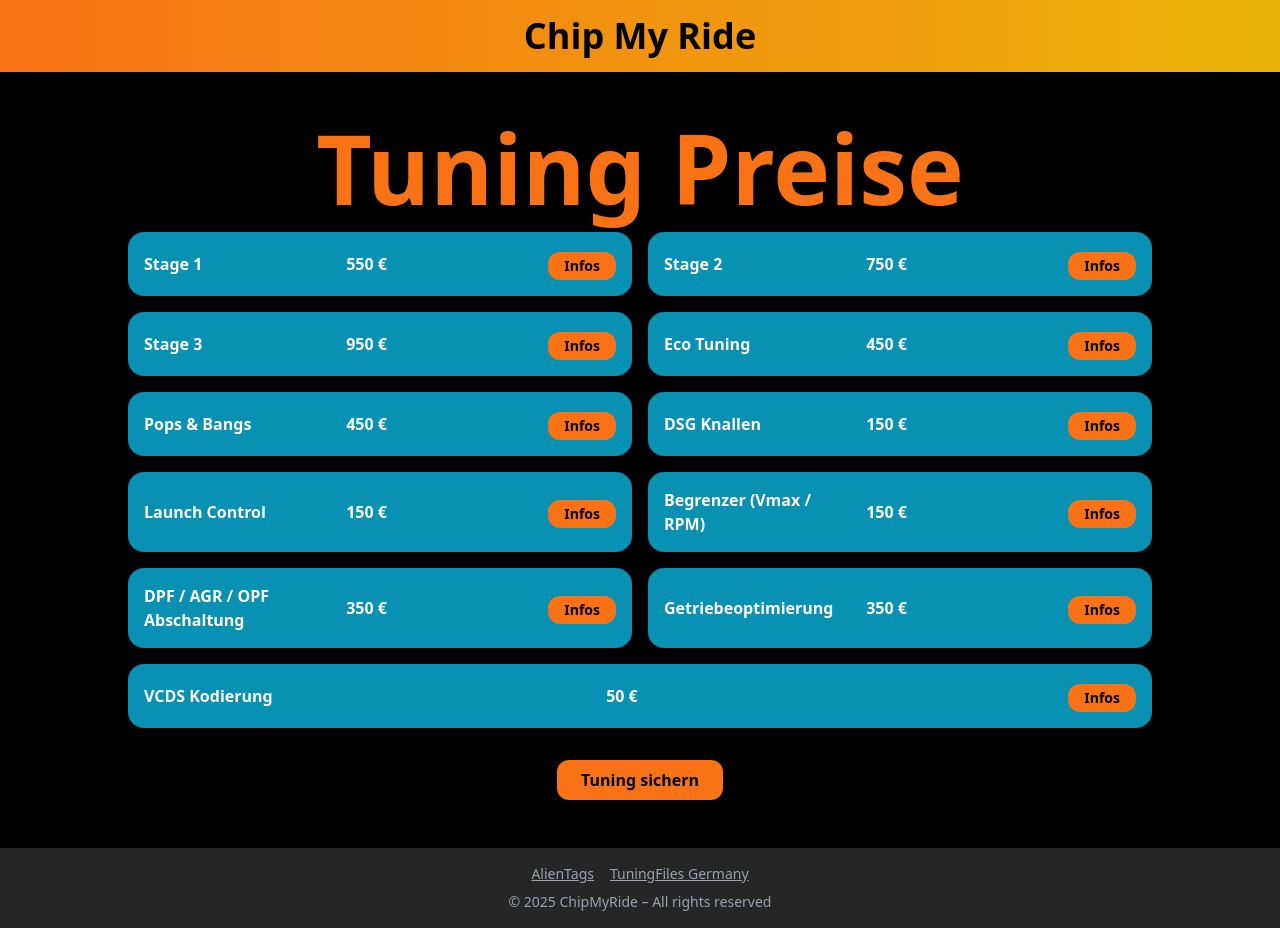
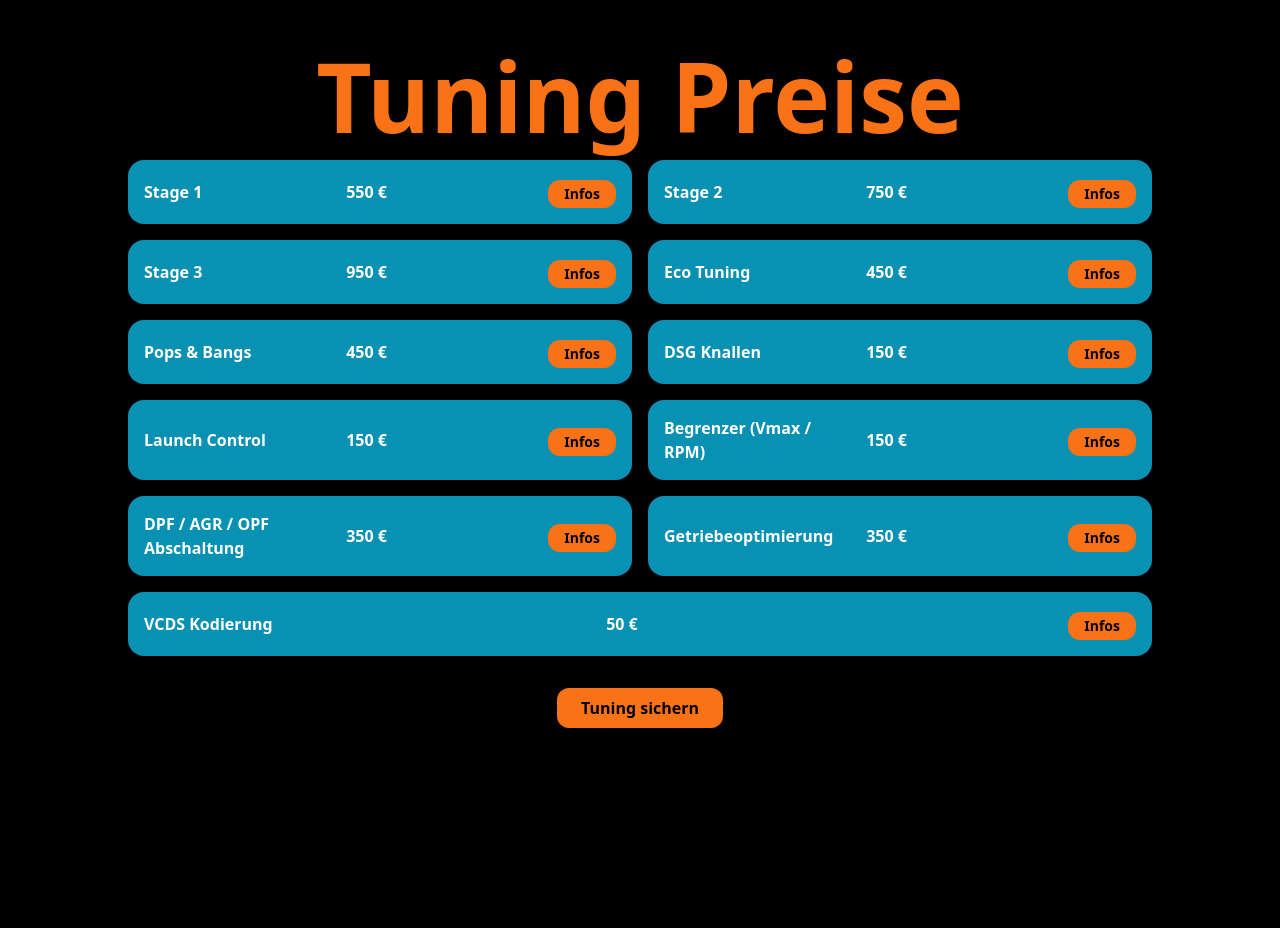
Before and after one commit to ChipMyRide/ChipMyRide, a React (Vite) app: page / in a window 1280 px wide. After the commit the page ends 800 px from the top, so only its background shows below. Built offline with nearby package versions, Linux system fonts and the light colour scheme.

Commit message:
Update Home.tsx

```diff
--- a/src/pages/Home.tsx
+++ b/src/pages/Home.tsx
@@ -3,29 +3,22 @@ import { Link } from "react-router-dom";
 
 function Home() {
   return (
-    <div className="flex flex-col min-h-screen bg-black text-white">
-      {/* Banner */}
-      <header className="w-full p-4 bg-gradient-to-r from-orange-500 to-yellow-500 text-black text-4xl font-bold text-center">
-        Chip My Ride
-      </header>
-
-      {/* Hauptinhalt */}
-      <main className="flex-grow flex flex-col items-center mt-12 px-4">
+    <div className="flex flex-col items-center mt-12 px-4">
       <h2 className="text-8xl font-bold mb-4 text-orange-500">Tuning Preise</h2>
 
       <div className="grid grid-cols-1 md:grid-cols-2 gap-4 w-full max-w-5xl mx-auto">
         {[
-            { name: "Stage 1", price: "550 €", link: "#/stage1InfoPage" },
-            { name: "Stage 2", price: "750 €", link: "#/stage2InfoPage" },
-            { name: "Stage 3", price: "950 €", link: "#/tuning/stage3" },
-            { name: "Eco Tuning", price: "450 €", link: "#/tuning/eco" },
-            { name: "Pops & Bangs", price: "450 €", link: "#/tuning/pops" },
-            { name: "DSG Knallen", price: "150 €", link: "#/tuning/dsg-knallen" },
-            { name: "Launch Control", price: "150 €", link: "#/tuning/launchcontrol" },
-            { name: "Begrenzer (Vmax / RPM)", price: "150 €", link: "#/tuning/begrenzer" },
-            { name: "DPF / AGR / OPF Abschaltung", price: "350 €", link: "#/tuning/abschaltung" },
-            { name: "Getriebeoptimierung", price: "350 €", link: "#/tuning/getriebe" },
-            { name: "VCDS Kodierung", price: "50 €", link: "#/tuning/vcds" },
+          { name: "Stage 1", price: "550 €", link: "/stage1-info-page" },
+          { name: "Stage 2", price: "750 €", link: "/stage2-info-page" },
+          { name: "Stage 3", price: "950 €", link: "/tuning/stage3" },
+          { name: "Eco Tuning", price: "450 €", link: "/tuning/eco" },
+          { name: "Pops & Bangs", price: "450 €", link: "/tuning/pops" },
+          { name: "DSG Knallen", price: "150 €", link: "/tuning/dsg-knallen" },
+          { name: "Launch Control", price: "150 €", link: "/tuning/launchcontrol" },
+          { name: "Begrenzer (Vmax / RPM)", price: "150 €", link: "/tuning/begrenzer" },
+          { name: "DPF / AGR / OPF Abschaltung", price: "350 €", link: "/tuning/abschaltung" },
+          { name: "Getriebeoptimierung", price: "350 €", link: "/tuning/getriebe" },
+          { name: "VCDS Kodierung", price: "50 €", link: "/tuning/vcds" },
         ].map((item, index) => {
           const centerIndex = 10;
           return (
@@ -37,37 +30,23 @@ function Home() {
             >
               <span className="font-bold text-left w-1/3">{item.name}</span>
               <span className="text-left w-1/3 font-bold">{item.price}</span>
-                <a
-                  href={item.link}
+              <Link
+                to={item.link || "#"}
                 className="mt-1 px-4 py-1 bg-orange-500 hover:bg-orange-600 text-black font-semibold rounded-xl text-sm text-center"
               >
                 Infos
-                </a>
+              </Link>
             </div>
           );
         })}
       </div>
 
-        <a
-          href="#/kontakt"
+      <Link
+        to="/kontakt"
         className="mt-8 px-6 py-2 bg-orange-500 hover:bg-orange-600 text-black font-semibold rounded-xl"
       >
         Tuning sichern
-        </a>
-      </main>
-
-      {/* Footer */}
-      <footer className="mt-12 p-4 bg-neutral-800 w-full text-center text-sm text-gray-400">
-        <div className="space-x-4">
-          <a href="https://www.alientags.de" target="_blank" rel="noopener noreferrer" className="underline">
-            AlienTags
-          </a>
-          <a href="https://www.tuningfiles-germany.de" target="_blank" rel="noopener noreferrer" className="underline">
-            TuningFiles Germany
-          </a>
-        </div>
-        <div className="mt-2">© 2025 ChipMyRide – All rights reserved</div>
-      </footer>
+      </Link>
     </div>
   );
 }
```
Lines whose indentation alone changed are shown as unchanged.
